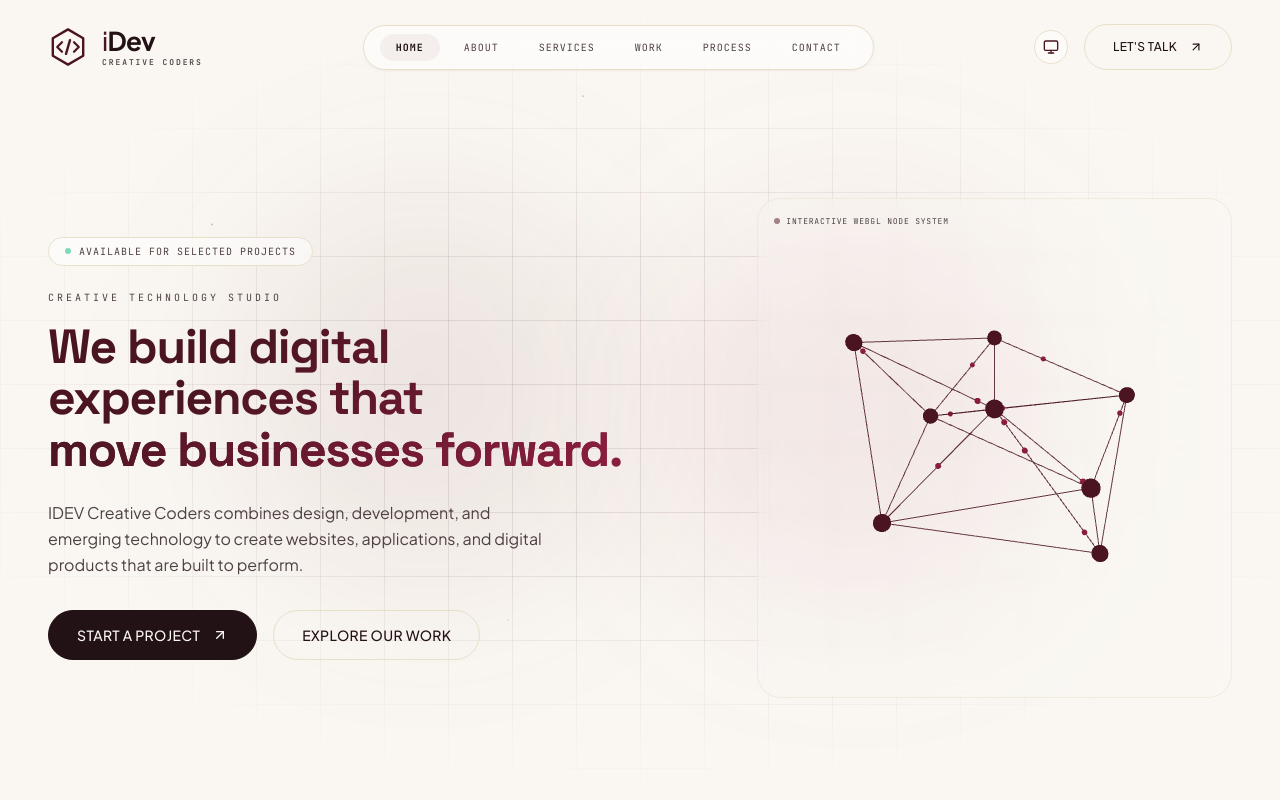
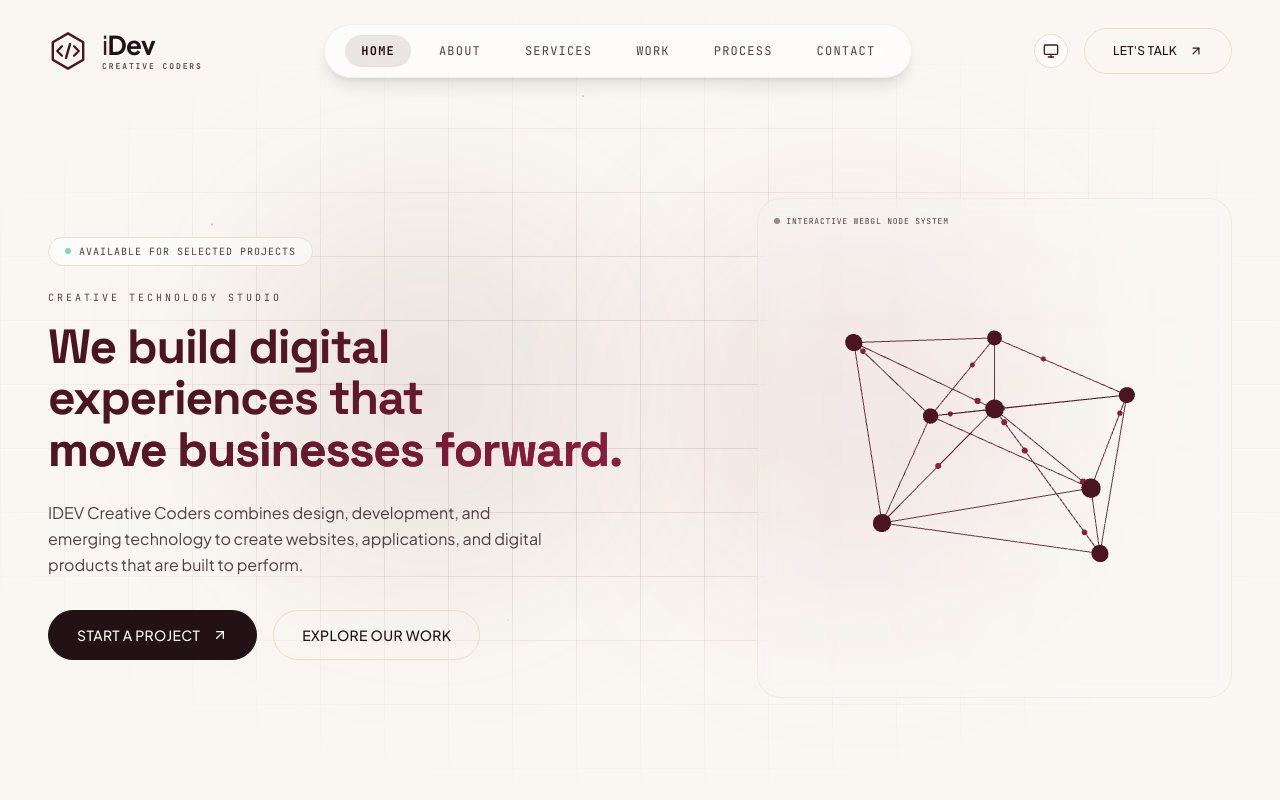
Before and after one commit to kishore-23MIC0100/idev-creative-coders, a React (Vite) app: page / in a window 1280 px wide. Shown: the top 800 px of the page. Built offline with nearby package versions, Linux system fonts and the light colour scheme.

Commit message:
Enhance capsule navbar with high-contrast glassy finish and increased dimensions

```diff
--- a/src/components/Navbar.tsx
+++ b/src/components/Navbar.tsx
@@ -57,14 +57,14 @@ export const Navbar: React.FC = () => {
           </Link>
 
           {/* Desktop Navigation Links (Capsule Pill Container) */}
-          <div className="hidden md:flex items-center gap-2 bg-surface/50 border border-border-subtle backdrop-blur-md px-4 py-2 rounded-full shadow-sm shadow-accent/5">
+          <div className="hidden md:flex items-center gap-3 bg-surface/60 [html.light_&]:bg-white/65 border border-white/10 [html.light_&]:border-black/5 backdrop-blur-xl px-5 py-2.5 rounded-full shadow-lg shadow-black/10">
             {navLinks.map((link) => {
               const isActive = location.pathname === link.path;
               return (
                 <Link
                   key={link.name}
                   to={link.path}
-                  className={`relative text-[10px] uppercase tracking-widest transition-colors duration-300 hover:text-text-primary px-4 py-1.5 outline-none focus-visible:text-accent font-mono ${
+                  className={`relative text-xs uppercase tracking-widest transition-colors duration-300 hover:text-text-primary px-4 py-2 outline-none focus-visible:text-accent font-mono ${
                     isActive ? "text-text-primary font-bold" : "text-text-secondary"
                   }`}
                 >
@@ -72,7 +72,7 @@ export const Navbar: React.FC = () => {
                   {isActive && (
                     <motion.span
                       layoutId="activeNavIndicator"
-                      className="absolute inset-0 bg-accent/10 [html.light_&]:bg-accent/5 rounded-full"
+                      className="absolute inset-0 bg-accent/15 [html.light_&]:bg-accent/10 rounded-full"
                       transition={{ type: "spring", stiffness: 380, damping: 30 }}
                     />
                   )}
```
